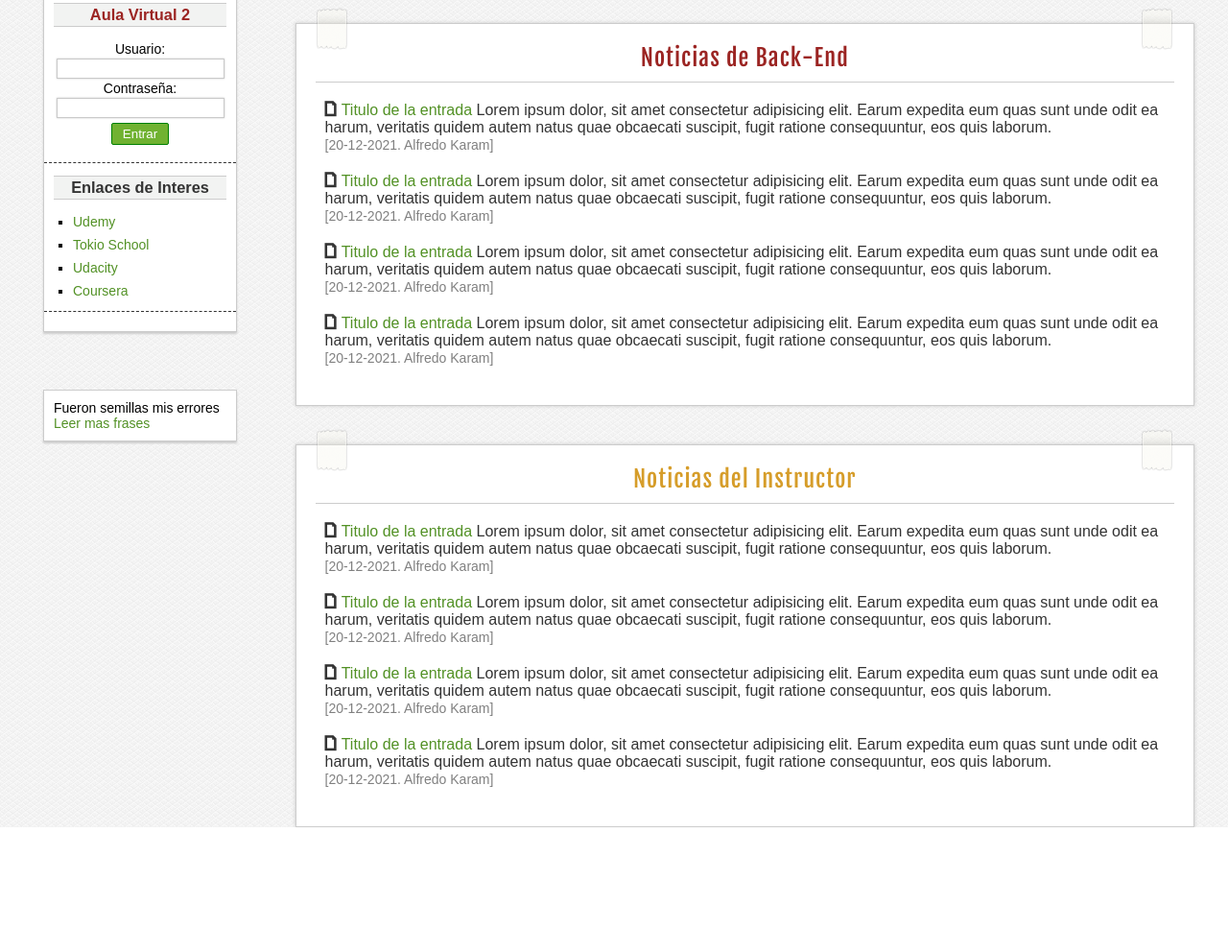
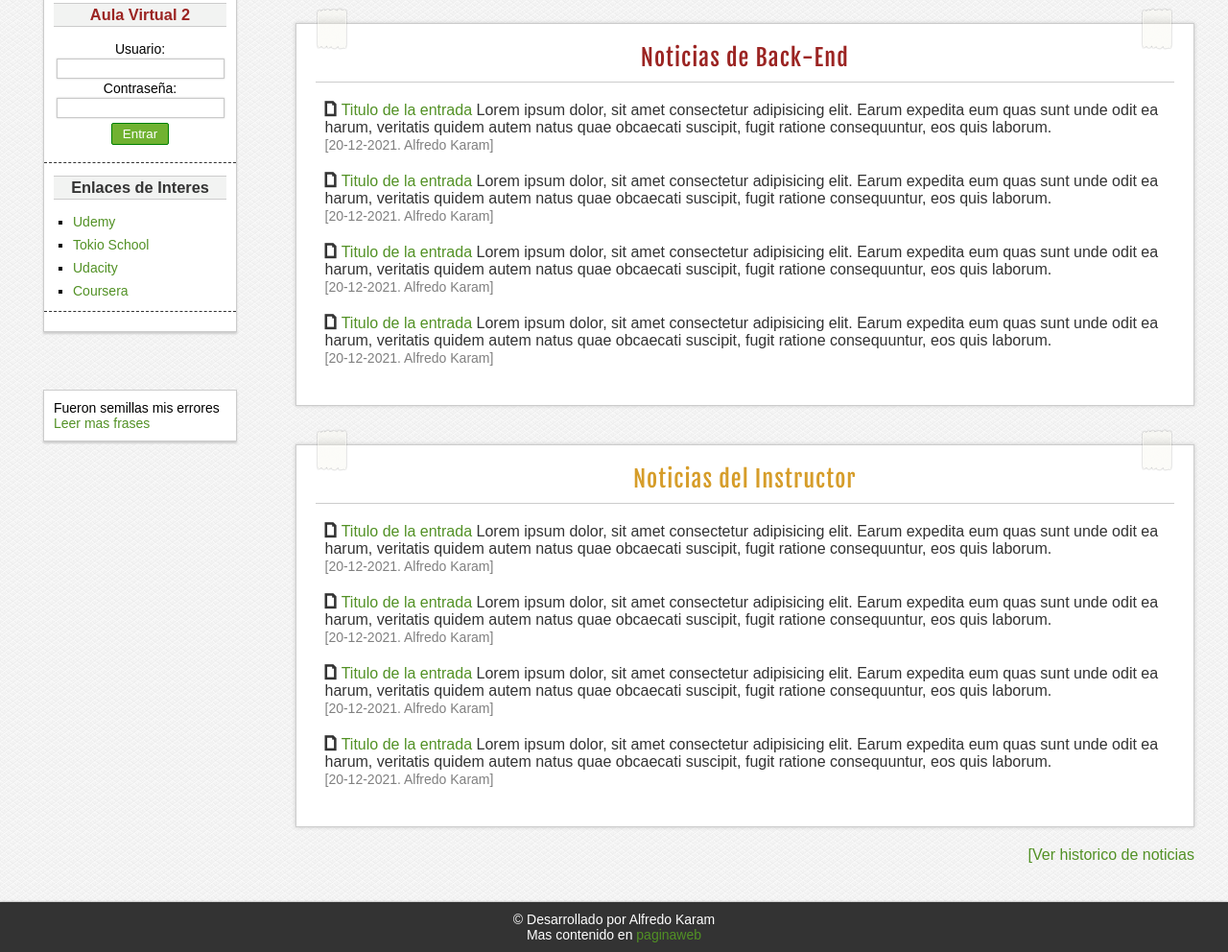
Before and after one commit to karamalfredo/Master-Css-Project1, a plain HTML site: page index.html in a window 1280 px wide. Shown: the part 745-1737 px from the top of the page at 96% size. Before the commit the page ends 1607 px from the top, so only its background shows below. Drawn offline with Linux system fonts and the light colour scheme; files whose address does not match are found by name.

Commit message:
Index.html: footer finished and updated Style.css

```diff
--- a/css/style.css
+++ b/css/style.css
@@ -65,6 +65,11 @@ a:visited {
     float: left;
     margin-right: 5px;
     margin-top: -2px;
+}
+
+.clearfix {
+    float: none;
+    clear: both;
 }
 
 /*Formulario*/
@@ -237,6 +242,7 @@ button:active {
 
 /*Contenido*/
 #content {
+    font-family: sans-serif,Arial, Helvetica;
     width: 1250px;
     min-height: 1110px;
     margin: auto;
@@ -375,3 +381,24 @@ button:active {
 #sections .stickerTwo {
     margin-left: 860px;
 }
+
+#history {
+    float: right;
+    margin-top: 20px;
+    margin-right: 20px;
+}
+
+/*Footer*/
+#footer {
+    width: 100%;
+    margin: auto;
+    text-align: center;
+    margin-top: 40px;
+    background-color: #333333;
+    padding-top: 10px;
+    padding-bottom: 10px;
+    color: white;
+    font-family: sans-serif;
+    font-size: 14px;
+    box-shadow: 0px 0px 2px gray;
+}
--- a/index.html
+++ b/index.html
@@ -311,7 +311,21 @@
             <a href="https://psicologiaymente.com/reflexiones/frases-positivas">Leer mas frases</a>
         </aside>
 
+        <div class="clearfix"></div>
+
+        <div id="history">
+            <a href="#">[Ver historico de noticias</a>
+        </div>
     </div>
     <!--Fin Contenido Central-->
+
+    <!--Inicio Footer-->
+    <div class="clearfix"></div>
+
+        <footer id="footer">
+            <p>&copy; Desarrollado por Alfredo Karam</p>
+            <p>Mas contenido en <a href="#">paginaweb</a></p>
+        </footer>
+    <!--Fin Footer-->
 </body>
 </html>
```
